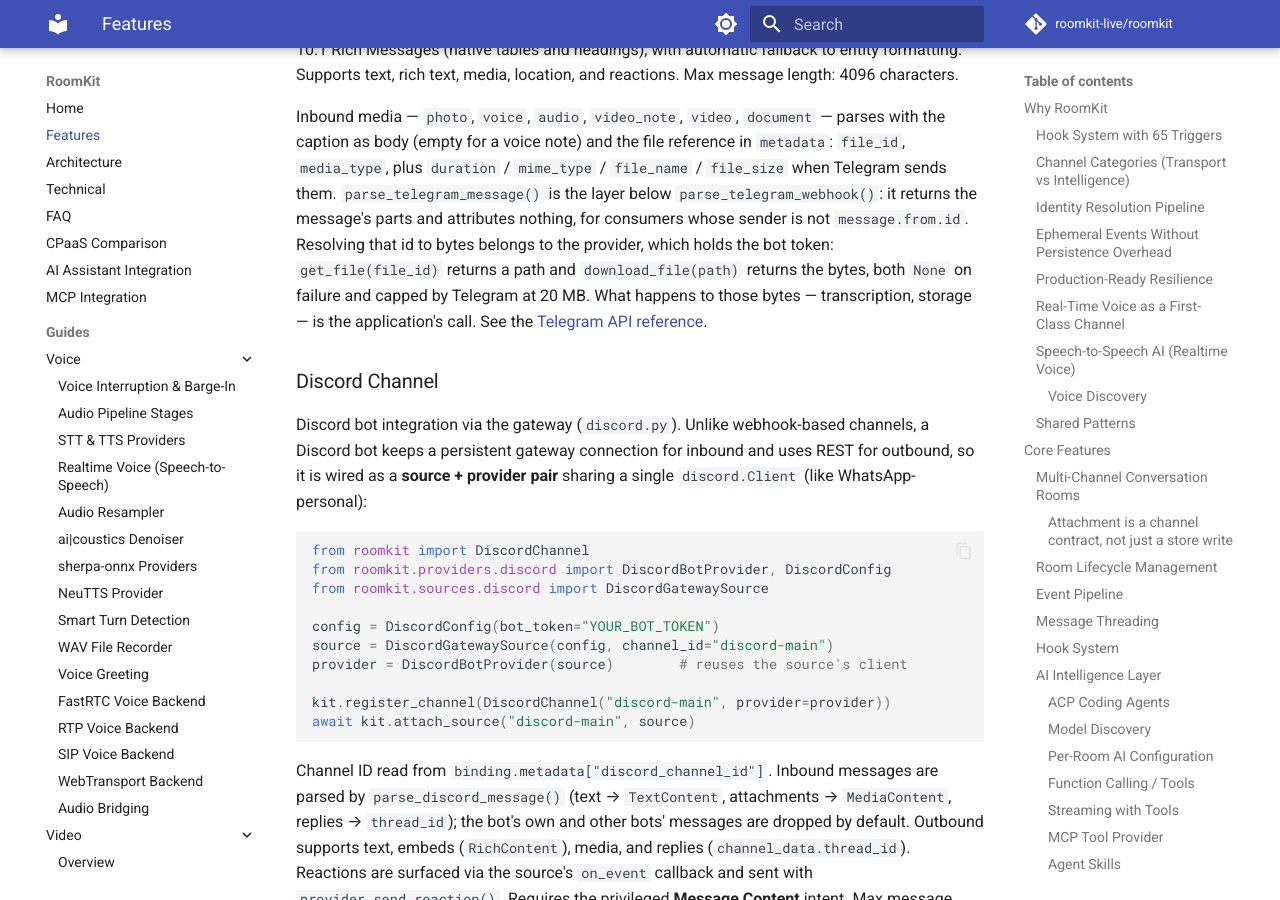
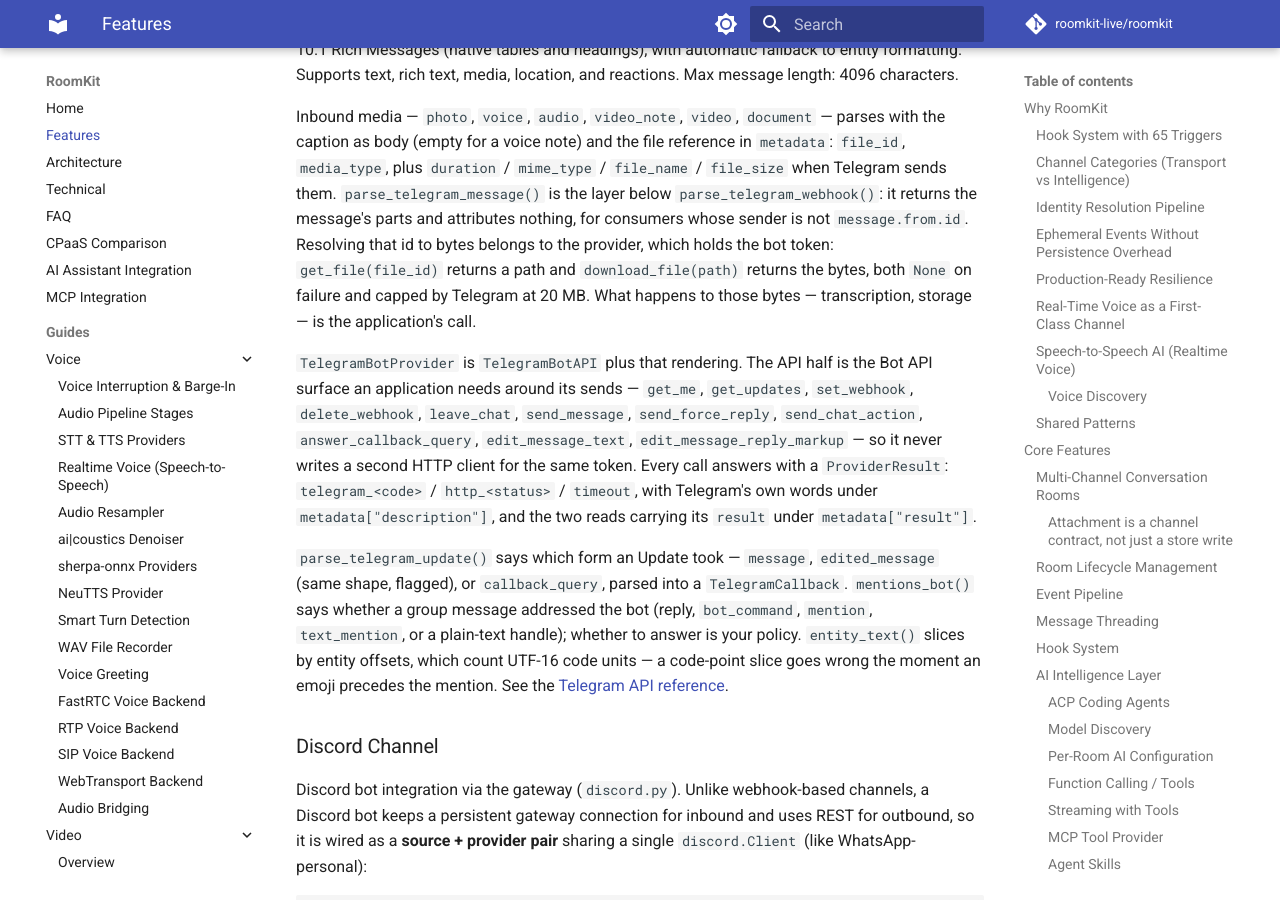
Before and after one commit to roomkit-live/roomkit-docs, an MkDocs documentation site: the page built from docs/features.md, in a window 1280 px wide and 900 px high, scrolled down 34287 px. Built offline with MkDocs 1.6.1 and Material for MkDocs 9.7.7, drawn with Linux system fonts in a browser that asks for light colours; comment, search, counter and statistics services are not loaded.

Commit message:
docs(telegram): the Bot API surface, update forms, and being addressed (RMK-109)

```diff
--- a/docs/features.md
+++ b/docs/features.md
@@ -1382,7 +1382,25 @@ Resolving that id to bytes
 belongs to the provider, which holds the bot token: `get_file(file_id)` returns
 a path and `download_file(path)` returns the bytes, both `None` on failure and
 capped by Telegram at 20 MB. What happens to those bytes — transcription,
-storage — is the application's call. See the
+storage — is the application's call.
+
+`TelegramBotProvider` is `TelegramBotAPI` plus that rendering. The API half is
+the Bot API surface an application needs around its sends — `get_me`,
+`get_updates`, `set_webhook`, `delete_webhook`, `leave_chat`, `send_message`,
+`send_force_reply`, `send_chat_action`, `answer_callback_query`,
+`edit_message_text`, `edit_message_reply_markup` — so it never writes a second
+HTTP client for the same token. Every call answers with a `ProviderResult`:
+`telegram_<code>` / `http_<status>` / `timeout`, with Telegram's own words under
+`metadata["description"]`, and the two reads carrying its `result` under
+`metadata["result"]`.
+
+`parse_telegram_update()` says which form an Update took — `message`,
+`edited_message` (same shape, flagged), or `callback_query`, parsed into a
+`TelegramCallback`. `mentions_bot()` says whether a group message addressed the
+bot (reply, `bot_command`, `mention`, `text_mention`, or a plain-text handle);
+whether to answer is your policy. `entity_text()` slices by entity offsets,
+which count UTF-16 code units — a code-point slice goes wrong the moment an
+emoji precedes the mention. See the
 [Telegram API reference](api/providers-telegram.md).
 
 ### Discord Channel
```
Also changed, not shown: docs/api/providers-telegram.md (+105 -3 lines).
